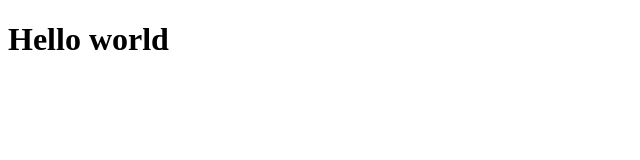
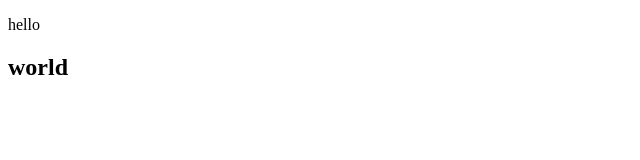
Before and after one commit to IsmoilAkbarov/github-tutorial, a plain HTML site: page index.html in a window 1280 px wide. Shown: the whole page, without its empty margins (0-640 px from the left). Drawn offline with Linux system fonts and the light colour scheme.

Commit message:
add new p tag

```diff
--- a/index.html
+++ b/index.html
@@ -4,17 +4,12 @@
 
         <title>Javascript</title>
     </head>
-    <h1>Hello world</h1>
 
-<bod>
-<!--
-<script>
-alert(1)
-</script>
--->
-<script src="script.js">
+<body>
+    <p>hello</p>
+    <h2>world</h2>
 
-</script>
 
-</bod>
+
+</body>
 </html>
```
